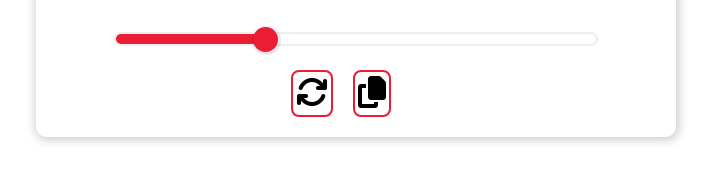
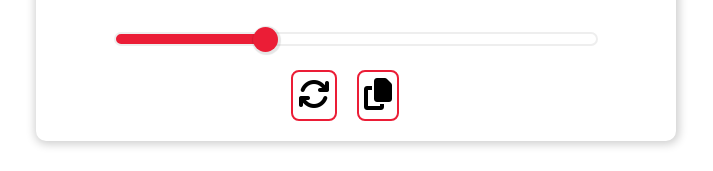
Before and after one commit to ZaidRasheed/password-generator-react, a React (Create React App) app: page / in a window 1280 px wide. Shown: the part 423-594 px from the top of the page, without its empty margins (284-997 px from the left). Built offline with nearby package versions, Linux system fonts and the light colour scheme.

Commit message:
buttons color fix

```diff
--- a/src/components/App.css
+++ b/src/components/App.css
@@ -84,10 +84,11 @@ input[type=range]::-webkit-slider-thumb {
 }
 .buttons button{
   cursor: pointer;
+  color: black;
   border: solid 2px #EB1D36;
   background-color: transparent;
   font-size: 2rem;
-  padding: 3px;
+  padding: 5px;
   transition: ease-in 0.2s;
   border-radius: 8px;
   margin: 0 10px;
```
